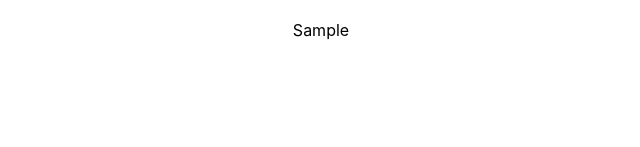
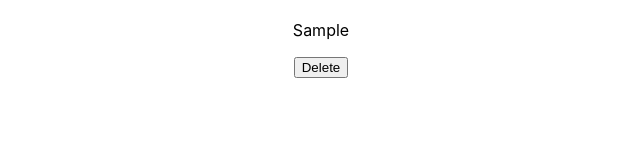
Before and after one commit to fatimabatooll/assignment, a React (Create React App) app: page / in a window 1280 px wide. Both pictures are taken after typing "Sample", "Sample" into the empty fields and a click on the button "Add". Shown: the part 144-291 px from the top of the page, without its empty margins (319-959 px from the left). Built offline with nearby package versions, Linux system fonts and the light colour scheme.

Commit message:
insert read delete

```diff
--- a/src/App.js
+++ b/src/App.js
@@ -5,12 +5,18 @@ import Header from './Components/Header';
 
 function App() {
   const [data, setData] = useState([])
+  const handleDelete = (title) => {
+   // console.log(title)
+   let filterData = data.filter((e) => e.title != title);
+   setData(filterData)
+  }
+
   return (
     <div className="App">
       <Header setData={setData} data={data}/>
       {data.map((e) => {
         return(
-          <Goals title={e.title} info={e.info}/>
+          <Goals title={e.title} info={e.info} handleDelete={handleDelete}/>
         )
       })}
     </div>
--- a/src/Components/Goals.js
+++ b/src/Components/Goals.js
@@ -1,10 +1,11 @@
 import React from 'react'
 
-const Goals = ({title, info}) => {
+const Goals = ({title, info, handleDelete}) => {
   return (
     <div>
     <h1>{title}</h1>
     <p>{info}</p>
+    <button onClick={() => {handleDelete(title)} }>Delete</button>
     </div>
   )
 }
```
